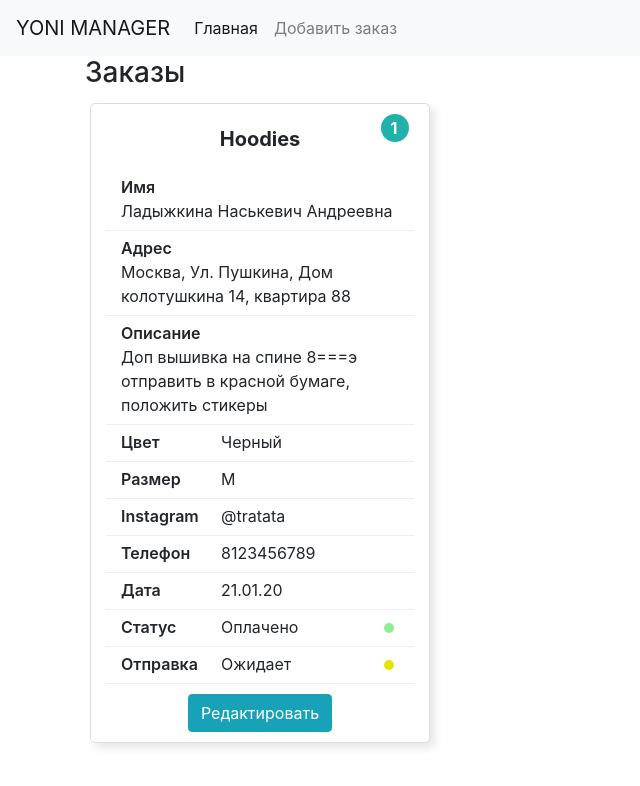
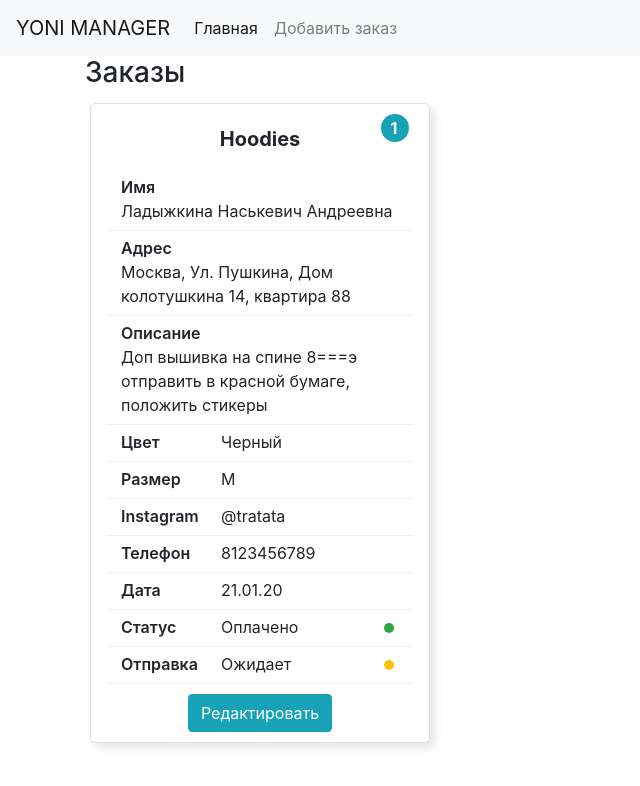
Before and after one commit to xmutaborx/YONIManager, a React (Create React App) app: page / in a window 1280 px wide. Shown: the top 786 px of the page, without its empty margins (0-640 px from the left). Built offline with nearby package versions, Linux system fonts and the light colour scheme.

Commit message:
fix indicator color from card

```diff
--- a/src/components/Card/Card.scss
+++ b/src/components/Card/Card.scss
@@ -21,7 +21,7 @@
         width: 10px;
         height: 10px;
         border-radius: 50%;
-        background-color: #e5e500;
+        background-color: #ffc107;
         position: absolute;
         right: 20px;
         top: 50%;
@@ -35,7 +35,7 @@
         width: 10px;
         height: 10px;
         border-radius: 50%;
-        background-color: lightgreen;
+        background-color: #28a745;
         position: absolute;
         right: 20px;
         top: 50%;
@@ -72,7 +72,7 @@
     right: 20px;
     width: 28px;
     height: 28px;
-    background: lightseagreen;
+    background: #17a2b8;
     color: #fff;
     border-radius: 50%;
     text-align: center;
--- a/src/components/Form/Form.jsx
+++ b/src/components/Form/Form.jsx
@@ -263,7 +263,7 @@ const Form = () => {
                     <div className="custom-card__btn-wrap">
                         <button
                             type="submit"
-                            className="btn btn-success"
+                            className="btn btn-info"
                             onClick={(e) => {
                                 e.preventDefault();
                                 submitHandler();
```
